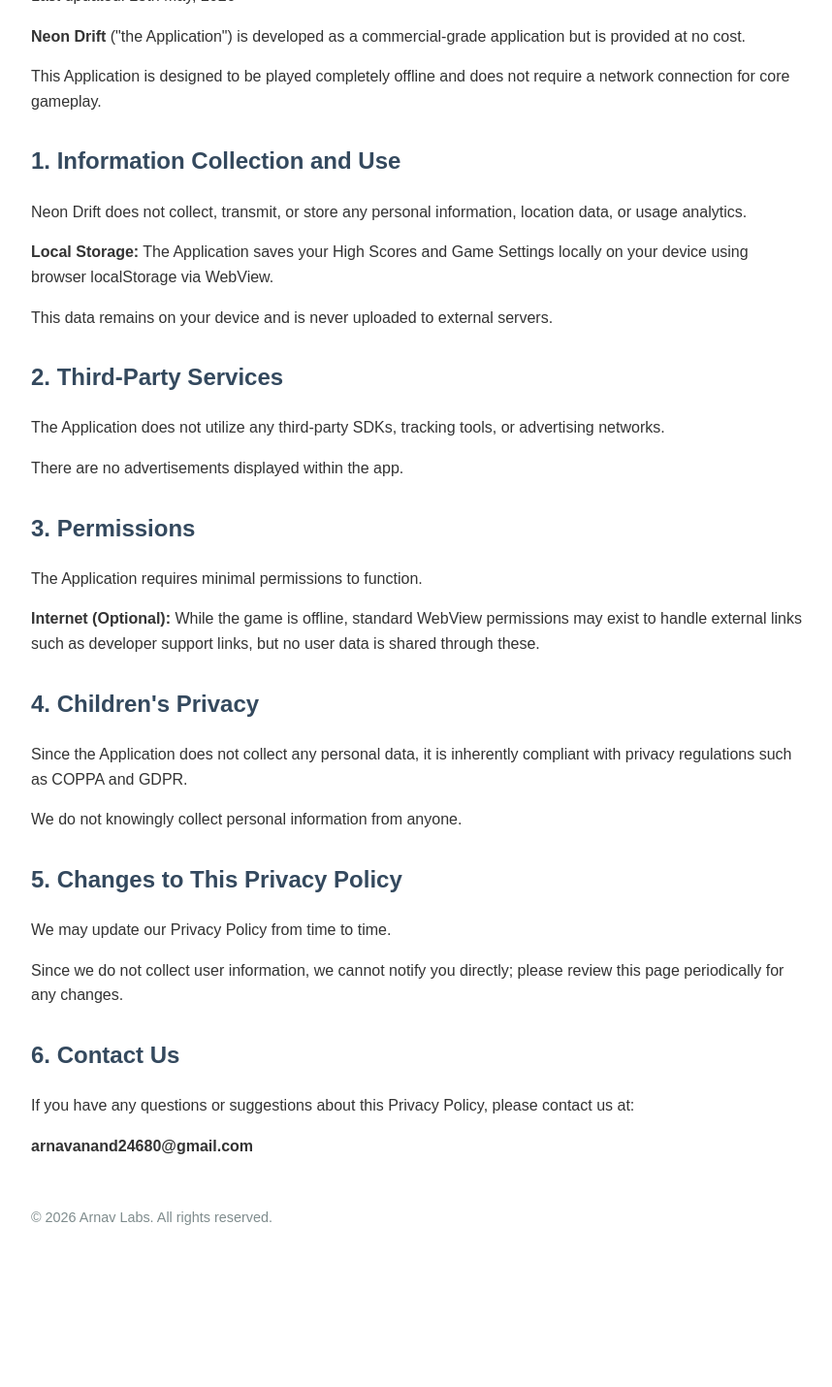
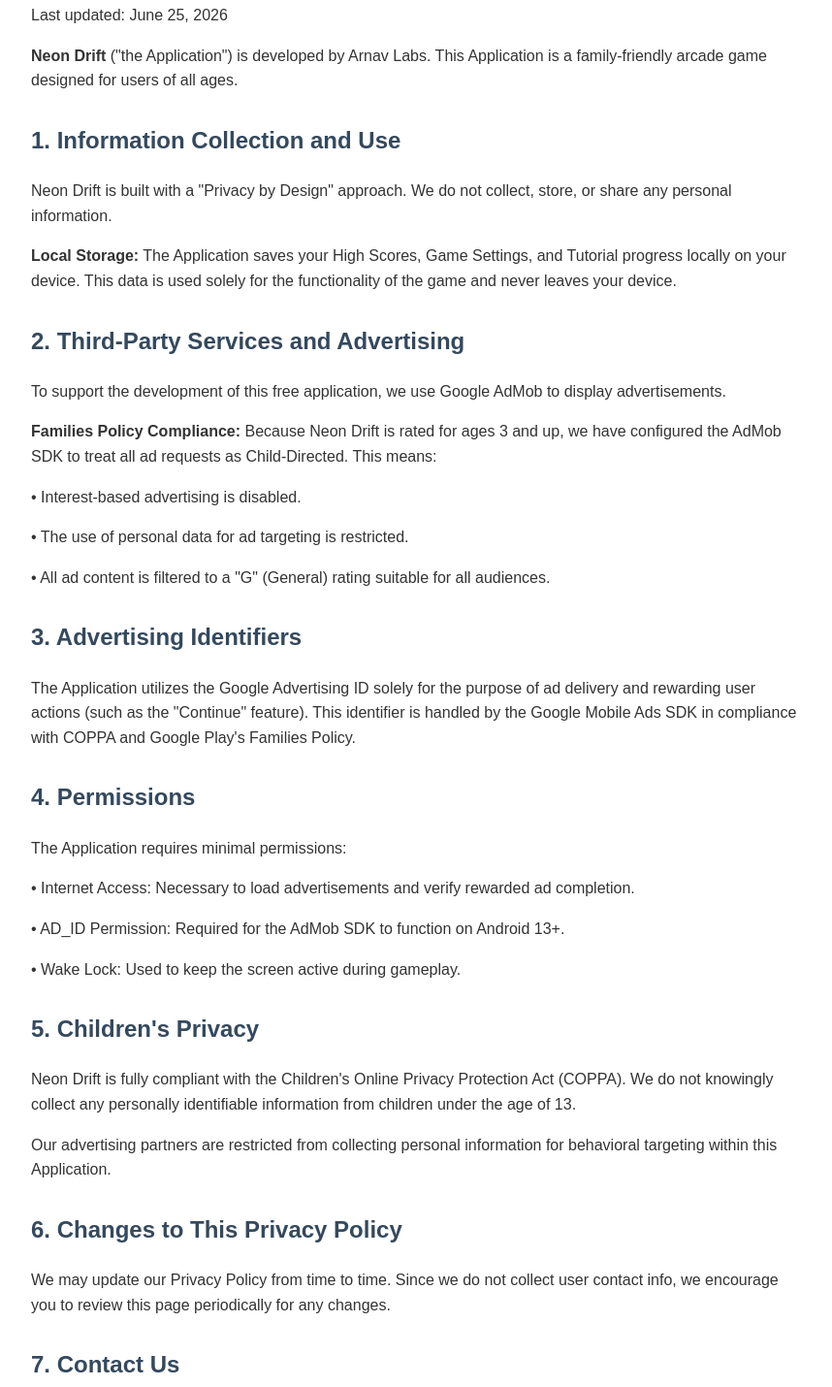
Before and after one commit to Arnav246/Privacy-Policies, a plain HTML site: page neon-drift-privacy-policy.html in a window 1280 px wide. Shown: the part 131-1561 px from the top of the page at 97% size, without its empty margins (208-1066 px from the left). Before the commit the page ends 1433 px from the top, so only its background shows below. Drawn offline with Linux system fonts and the light colour scheme.

Commit message:
Update neon-drift-privacy-policy.html

```diff
--- a/neon-drift-privacy-policy.html
+++ b/neon-drift-privacy-policy.html
@@ -1,4 +1,3 @@
-
 <!DOCTYPE html>
 <html lang="en">
 <head>
@@ -14,7 +13,7 @@
             color: #333;
             max-width: 800px;
             margin: 0 auto;
-            padding: 20px;
+            padding: 40px; /* Increased from 20px to move content away from edges */
         }
 
         h1 {
@@ -42,102 +41,72 @@
 
     <h1>Privacy Policy</h1>
 
-    <p>Last updated: 28th May, 2026</p>
+    <p>Last updated: June 25, 2026</p>
 
     <p>
         <strong>Neon Drift</strong> ("the Application")
-        is developed as a commercial-grade application
-        but is provided at no cost.
-    </p>
-
-    <p>
-        This Application is designed to be played completely offline
-        and does not require a network connection for core gameplay.
+        is developed by Arnav Labs. This Application is a family-friendly arcade game designed for users of all ages.
     </p>
 
     <h2>1. Information Collection and Use</h2>
 
     <p>
-        Neon Drift does not collect, transmit,
-        or store any personal information,
-        location data, or usage analytics.
+        Neon Drift is built with a "Privacy by Design" approach. We do not collect, store, or share any personal information.
     </p>
 
     <p>
-        <strong>Local Storage:</strong>
-        The Application saves your High Scores
-        and Game Settings locally on your device
-        using browser localStorage via WebView.
+        <strong>Local Storage:</strong> The Application saves your High Scores, Game Settings, and Tutorial progress locally on your device. This data is used solely for the functionality of the game and never leaves your device.
+    </p>
+
+    <h2>2. Third-Party Services and Advertising</h2>
+
+    <p>
+        To support the development of this free application, we use Google AdMob to display advertisements.
+    </p>
+
+    <p><strong>Families Policy Compliance:</strong> Because Neon Drift is rated for ages 3 and up, we have configured the AdMob SDK to treat all ad requests as Child-Directed. This means:</p>
+
+    <p>• Interest-based advertising is disabled.</p>
+    <p>• The use of personal data for ad targeting is restricted.</p>
+    <p>• All ad content is filtered to a "G" (General) rating suitable for all audiences.</p>
+
+    <h2>3. Advertising Identifiers</h2>
+
+    <p>
+        The Application utilizes the Google Advertising ID solely for the purpose of ad delivery and rewarding user actions (such as the "Continue" feature). This identifier is handled by the Google Mobile Ads SDK in compliance with COPPA and Google Play's Families Policy.
+    </p>
+
+    <h2>4. Permissions</h2>
+
+    <p>The Application requires minimal permissions:</p>
+
+    <p>• Internet Access: Necessary to load advertisements and verify rewarded ad completion.</p>
+    <p>• AD_ID Permission: Required for the AdMob SDK to function on Android 13+.</p>
+    <p>• Wake Lock: Used to keep the screen active during gameplay.</p>
+
+    <h2>5. Children's Privacy</h2>
+
+    <p>
+        Neon Drift is fully compliant with the Children's Online Privacy Protection Act (COPPA). We do not knowingly collect any personally identifiable information from children under the age of 13.
     </p>
 
     <p>
-        This data remains on your device
-        and is never uploaded to external servers.
+        Our advertising partners are restricted from collecting personal information for behavioral targeting within this Application.
     </p>
 
-    <h2>2. Third-Party Services</h2>
+    <h2>6. Changes to This Privacy Policy</h2>
 
     <p>
-        The Application does not utilize
-        any third-party SDKs,
-        tracking tools,
-        or advertising networks.
+        We may update our Privacy Policy from time to time. Since we do not collect user contact info, we encourage you to review this page periodically for any changes.
     </p>
 
+    <h2>7. Contact Us</h2>
+
     <p>
-        There are no advertisements displayed within the app.
+        If you have any questions regarding this policy, please contact us at:
     </p>
 
-    <h2>3. Permissions</h2>
-
-    <p>
-        The Application requires minimal permissions to function.
-    </p>
-
-    <p>
-        <strong>Internet (Optional):</strong>
-        While the game is offline,
-        standard WebView permissions may exist
-        to handle external links
-        such as developer support links,
-        but no user data is shared through these.
-    </p>
-
-    <h2>4. Children's Privacy</h2>
-
-    <p>
-        Since the Application does not collect any personal data,
-        it is inherently compliant with privacy regulations
-        such as COPPA and GDPR.
-    </p>
-
-    <p>
-        We do not knowingly collect personal information from anyone.
-    </p>
-
-    <h2>5. Changes to This Privacy Policy</h2>
-
-    <p>
-        We may update our Privacy Policy from time to time.
-    </p>
-
-    <p>
-        Since we do not collect user information,
-        we cannot notify you directly;
-        please review this page periodically for any changes.
-    </p>
-
-    <h2>6. Contact Us</h2>
-
-    <p>
-        If you have any questions or suggestions
-        about this Privacy Policy,
-        please contact us at:
-    </p>
-
-    <p>
-        <strong>arnavanand24680@gmail.com</strong>
-    </p>
+    <p><strong>arnavanand24680@gmail.com</strong></p>
 
     <div class="footer">
         <p>&copy; 2026 Arnav Labs. All rights reserved.</p>
```
